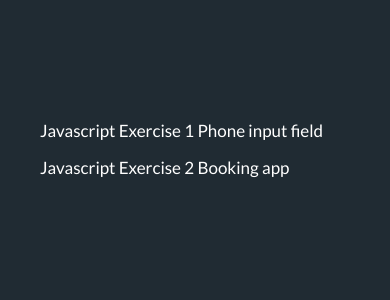
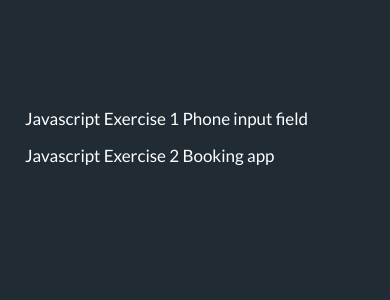
Before and after one commit to andiwilflly/interview-booking-dashboard, a React app: page / in a window 390 px wide. Shown: the top 300 px of the page. Built offline with nearby package versions, Linux system fonts and the light colour scheme.

Commit message:
fix div name

```diff
--- a/src/components/App.js
+++ b/src/components/App.js
@@ -8,11 +8,11 @@ export default class App extends React.Component {
     render() {
         return (
             <div className={ `container ${styles.app}` }>
-                <dib className="row">
-                    <div className="col-sm-12">
+                <div className="row">
+                    <div className="col-xs-12">
                         <Router />
                     </div>
-                </dib>
+                </div>
             </div>
         );
     }
```
